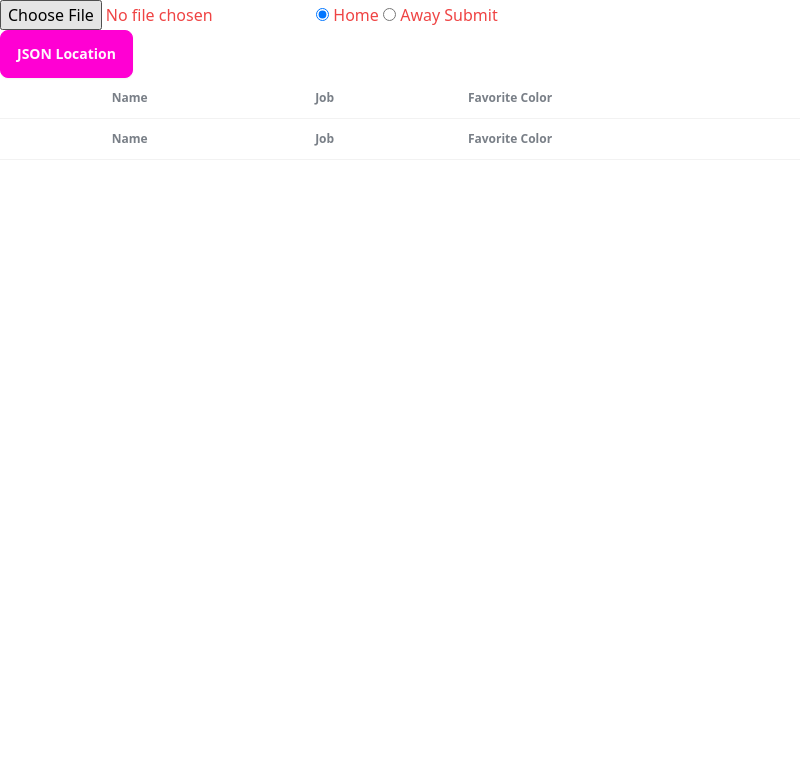
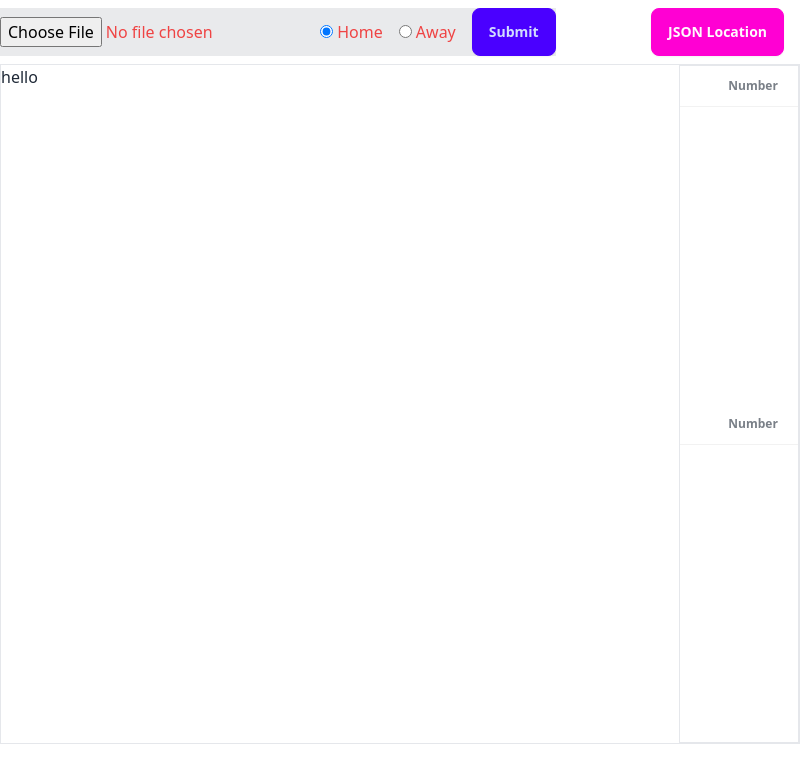
Before and after one commit to JakeRasmusson/curly-rotary-phone, an Electron app: page index.html in a window 800 px wide. Drawn offline with Linux system fonts and the light colour scheme.

Commit message:
main stylings

```diff
--- a/index.html
+++ b/index.html
@@ -1,55 +1,46 @@
 <!DOCTYPE html>
 <html>
+
 <head>
   <meta charset="UTF-8" />
-    <meta
-      http-equiv="Content-Security-Policy"
-      content="default-src 'self'; script-src 'self'"
-    />
-    <meta
-      http-equiv="X-Content-Security-Policy"
-      content="default-src 'self'; script-src 'self'"
-    />
+  <meta http-equiv="Content-Security-Policy" content="default-src 'self'; script-src 'self'" />
+  <meta http-equiv="X-Content-Security-Policy" content="default-src 'self'; script-src 'self'" />
   <link href="./assets/styles/output.css" rel="stylesheet">
   <title>Data Program</title>
 </head>
+
 <body>
-    <form class="text-red-500" id="teamForm">
-      <input name="teamCsv" type="file" required/>
-      <label for="selectTeam-home">
-        <input
-          name="selectTeam"
-          id="selectTeam-home"
-          type="radio"
-          value="home"
-          checked
-        />
+  <div class=" p-0 navbar bg-base-100 flex justify-between">
+    <form class="text-red-500 bg-gray-500 bg-opacity-15" id="teamForm">
+      <input name="teamCsv" type="file" required />
+      <label class="mx-2" for="selectTeam-home">
+        <input name="selectTeam" id="selectTeam-home" type="radio" value="home" checked />
         Home
       </label>
-
-      <label for="selectTeam-away">
-        <input
-          name="selectTeam"
-          id="selectTeam-away"
-          type="radio"
-          value="away"
-        />
+      <label class="mx-2" for="selectTeam-away">
+        <input name="selectTeam" id="selectTeam-away" type="radio" value="away" />
         Away
       </label>
-      <button type="submit">Submit</button>
+      <button type="submit" class="btn btn-primary ml-2">Submit</button>
     </form>
-    <button class="btn btn-secondary" id="chooseJsonLocation">JSON Location</button>
+    <div class="pr-2">
+      <button class="btn btn-secondary mr-2" id="chooseJsonLocation">JSON Location</button>
       <p id="choosenFilePath"></p>
-    <p id="info"></p>
-    <div class="overflow-x-auto">
+    </div>
+  </div>
+  <div class="flex h-[85vh] border">
+    <div class="flex-6 min-w-[85%]"><p>hello</p></div>
+    <div class="border h-full flex-1 flex flex-col max-w-[15%]">
+      <div class="overflow-x-auto h-[50%]">
         <table class="table table-zebra">
           <!-- head -->
           <thead>
             <tr>
               <th></th>
+              <th>Number</th>
               <th>Name</th>
-              <th>Job</th>
-              <th>Favorite Color</th>
+              <th>Position</th>
+              <th>Grade</th>
             </tr>
           </thead>
           <tbody id="homeRoster">
@@ -58,15 +49,16 @@
           </tbody>
         </table>
       </div>
-      <div class="overflow-x-auto">
+      <div class="overflow-x-auto h-[50%]">
         <table class="table table-zebra">
           <!-- head -->
           <thead>
             <tr>
               <th></th>
+              <th>Number</th>
               <th>Name</th>
-              <th>Job</th>
-              <th>Favorite Color</th>
+              <th>Position</th>
+              <th>Grade</th>
             </tr>
           </thead>
           <tbody id="awayRoster">
@@ -75,6 +67,9 @@
           </tbody>
         </table>
       </div>
+    </div>
+  </div>
 </body>
 <script src="./renderer.js"></script>
+
 </html>
```
Also changed, not shown: assets/styles/output.css. Lines whose indentation alone changed are shown as unchanged.
